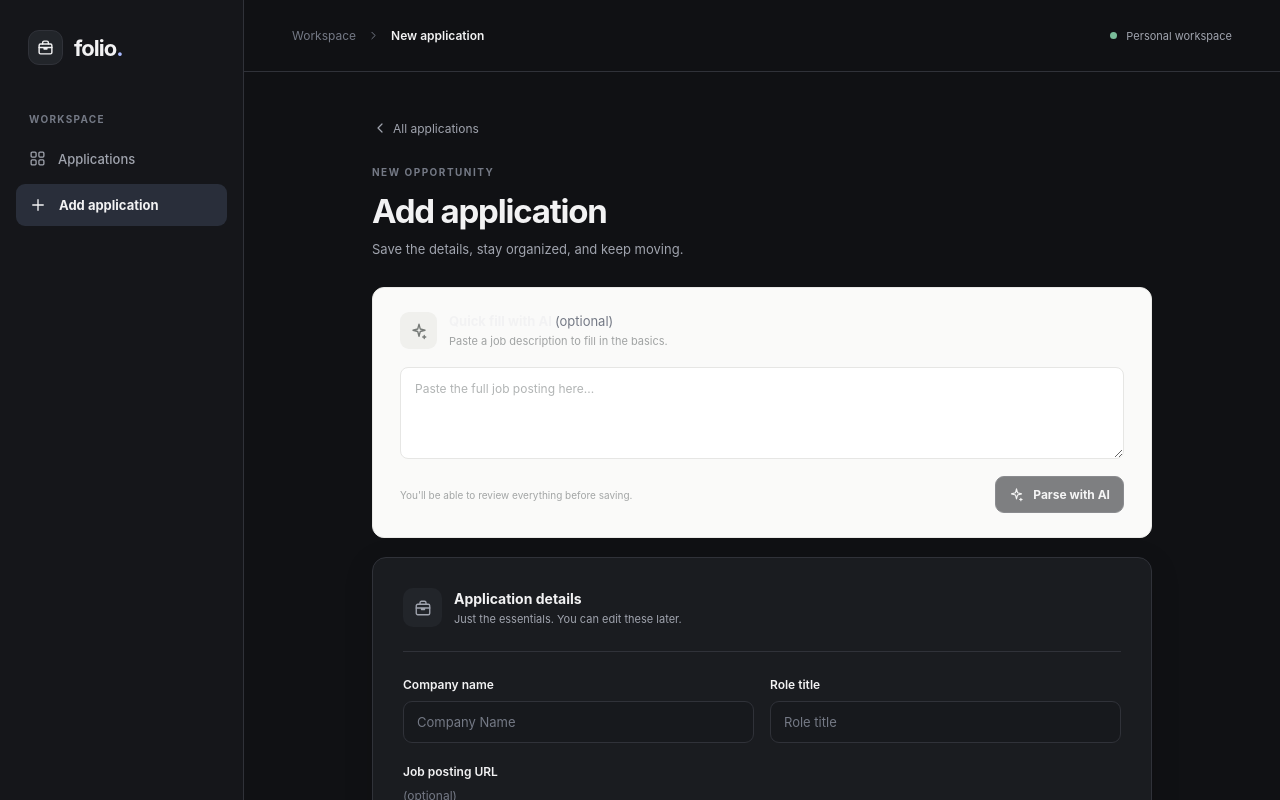
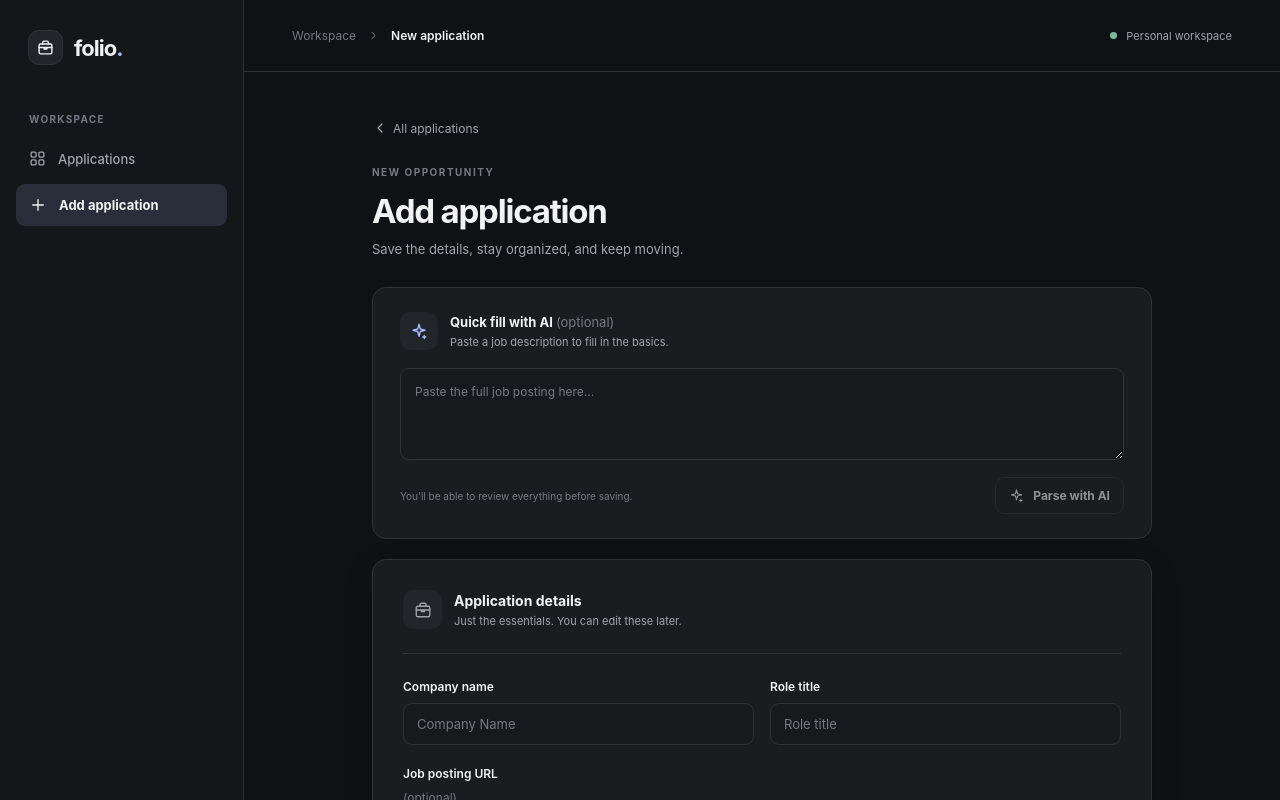
Before and after one commit to Christianvdev/JobTracker, a React app in the folder frontend/: page /add-job in a window 1280 px wide. Shown: the top 800 px of the page. Built offline with nearby package versions, Linux system fonts and the light colour scheme; sample sign-in values are in the browser's storage; the HTML template or start-up script is replaced by a standard one.

Commit message:
style: rewrite AddJob.css for simple dark mode and readable CSS

```diff
--- a/frontend/src/styles/AddJob.css
+++ b/frontend/src/styles/AddJob.css
@@ -1,12 +1,83 @@
-.ai-panel { background: #fafaf9; border: 1px solid #eaeae8; border-radius: 12px; padding: 24px 27px; margin-bottom: 19px; }
-.ai-panel-heading { display: flex; align-items: center; gap: 12px; margin-bottom: 18px; }
-.ai-panel-icon { display: grid; place-items: center; width: 37px; height: 37px; background: #f0f0ed; color: #777b78; border-radius: 9px; }
-.ai-panel-heading h2 { font-size: 13px; font-weight: 700; }
-.ai-panel-heading p { font-size: 11px; color: #a0a3a3; margin-top: 5px; }
-.ai-panel textarea { width: 100%; resize: vertical; min-height: 92px; background: #fff; border: 1px solid #e6e6e4; border-radius: 8px; padding: 12px 14px; outline: none; color: #343638; font-size: 12px; line-height: 1.5; }
-.ai-panel textarea::placeholder { color: #b1b4b4; }
-.ai-panel textarea:focus { border-color: #8c9293; }
-.ai-panel-footer { display: flex; align-items: center; justify-content: space-between; gap: 10px; margin-top: 13px; }
-.ai-panel-footer span { color: #a3a6a6; font-size: 10px; }
-.ai-panel-footer .button { padding: 10px 13px; }
-@media(max-width: 700px) { .ai-panel { padding: 19px; } .ai-panel-footer { align-items: flex-start; flex-direction: column; } }
+/* Optional AI helper on the Add Application page */
+.ai-panel {
+  margin-bottom: 20px;
+  padding: 24px 27px;
+  border: 1px solid var(--border);
+  border-radius: 14px;
+  background: var(--surface);
+}
+
+.ai-panel-heading {
+  display: flex;
+  align-items: center;
+  gap: 12px;
+  margin-bottom: 18px;
+}
+
+.ai-panel-icon {
+  display: grid;
+  place-items: center;
+  width: 38px;
+  height: 38px;
+  border-radius: 10px;
+  background: var(--surface-hover);
+  color: var(--accent);
+}
+
+.ai-panel-heading h2 {
+  font-size: 13px;
+}
+
+.ai-panel-heading p {
+  margin-top: 5px;
+  color: var(--text-muted);
+  font-size: 11px;
+}
+
+.ai-panel textarea {
+  width: 100%;
+  min-height: 92px;
+  padding: 13px 14px;
+  resize: vertical;
+  border: 1px solid var(--border);
+  border-radius: 9px;
+  outline: none;
+  background: var(--input);
+  color: var(--text);
+  font-size: 12px;
+  line-height: 1.6;
+}
+
+.ai-panel textarea::placeholder {
+  color: var(--text-faint);
+}
+
+.ai-panel textarea:focus {
+  border-color: var(--accent);
+}
+
+.ai-panel-footer {
+  display: flex;
+  align-items: center;
+  justify-content: space-between;
+  gap: 10px;
+  margin-top: 13px;
+}
+
+.ai-panel-footer span {
+  color: var(--text-faint);
+  font-size: 10px;
+}
+
+.ai-panel-footer .button {
+  padding: 10px 13px;
+}
+
+@media (max-width: 700px) {
+  .ai-panel { padding: 19px; }
+
+  .ai-panel-footer {
+    align-items: flex-start;
+    flex-direction: column;
+  }
+}
```
